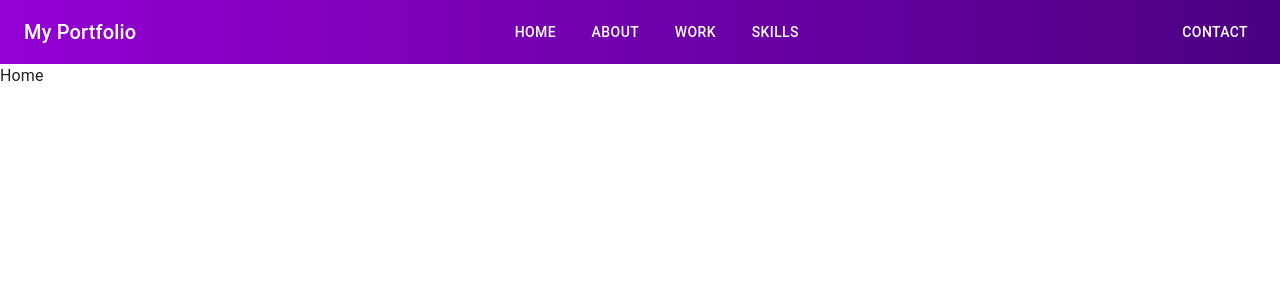
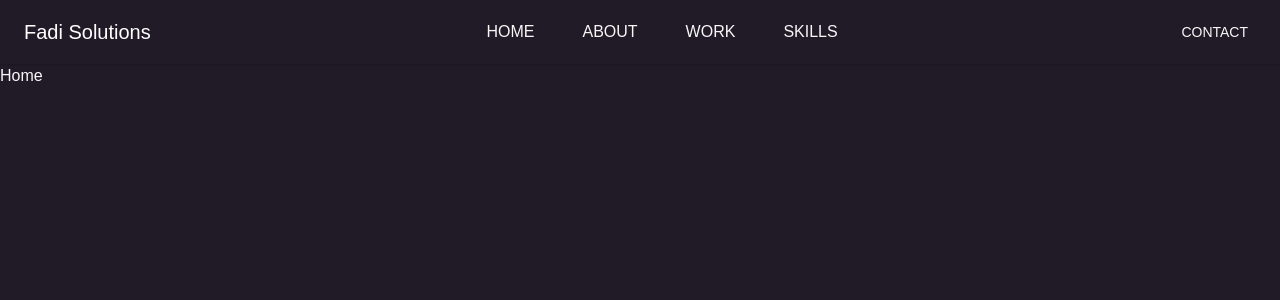
Before and after one commit to FadiBadarni/portfolio, a React (Create React App) app: page / in a window 1280 px wide. Shown: the top 300 px of the page. Built offline with nearby package versions, Linux system fonts and the light colour scheme.

Commit message:
refactor: updated font and added theming colors

```diff
--- a/src/App.js
+++ b/src/App.js
@@ -3,10 +3,26 @@ import { Route, Routes } from "react-router-dom";
 import Home from "./components/Home";
 import Navbar from "./components/Navbar";
 import CssBaseline from "@mui/material/CssBaseline";
+import { createTheme, ThemeProvider } from "@mui/material";
+import Colors from "./utilities/Colors";
+
+const theme = createTheme({
+  typography: {
+    fontFamily: "'Source Sans 3', sans-serif",
+  },
+  palette: {
+    background: {
+      default: `${Colors.raisinBlack}`,
+    },
+    text: {
+      primary: `${Colors.cultered}`,
+    },
+  },
+});
 
 function App() {
   return (
-    <>
+    <ThemeProvider theme={theme}>
       <CssBaseline />
       <div className="App">
         <Navbar />
@@ -14,7 +30,7 @@ function App() {
           <Route path="/" element={<Home />} />
         </Routes>
       </div>
-    </>
+    </ThemeProvider>
   );
 }
 
--- a/src/components/Navbar.jsx
+++ b/src/components/Navbar.jsx
@@ -35,21 +35,20 @@ const Navbar = () => {
     opened: { rotate: 45 },
     closed: { rotate: 0 },
   };
-
   return (
     <AppBar
       position="static"
       elevation={0}
       sx={{
-        background: `linear-gradient(90deg, ${Colors.vibrantPurple} 0%, ${Colors.deepIndigo} 100%)`,
-        color: Colors.white,
+        background: `${Colors.raisinBlack}`,
+        boxShadow: `0px 2px 0px 0px rgba(0, 0, 0, 0.1)`,
       }}
     >
       <Toolbar>
         <Grid container alignItems="center" justifyContent="space-between">
           <Grid item>
             <Typography variant="h6" component="div">
-              My Portfolio
+              Fadi Solutions
             </Typography>
           </Grid>
 
@@ -71,15 +70,21 @@ const Navbar = () => {
             </Grid>
           ) : (
             <>
-              <Grid item xs={6}>
-                <Grid container spacing={2} justifyContent="center">
+              <Grid item xs>
+                <Grid container spacing={4} justifyContent="center">
                   {navItems.slice(0, -1).map((item, index) => (
                     <Grid item key={index}>
                       <motion.div
                         whileHover={{ scale: 1.1 }}
                         whileTap={{ scale: 0.9 }}
                       >
-                        <Button color="inherit" href={item.path}>
+                        <Button
+                          href={item.path}
+                          sx={{
+                            color: `${Colors.cultered}`,
+                            fontSize: "1rem",
+                          }}
+                        >
                           {item.title}
                         </Button>
                       </motion.div>
@@ -94,8 +99,10 @@ const Navbar = () => {
                   whileTap={{ scale: 0.9 }}
                 >
                   <Button
-                    color="inherit"
                     href={navItems[navItems.length - 1].path}
+                    sx={{
+                      color: `${Colors.cultered}`,
+                    }}
                   >
                     {navItems[navItems.length - 1].title}
                   </Button>
--- a/src/utilities/Colors.js
+++ b/src/utilities/Colors.js
@@ -5,7 +5,8 @@ const Colors = {
   grey: "#808080",
   softLavender: "#EDE7F6",
   white: "#FFFFFF",
-  lightGrey: "#D3D3D3",
+  cultered: "#f8f7f8",
+  raisinBlack: "#201b27",
 };
 
 export default Colors;
```
